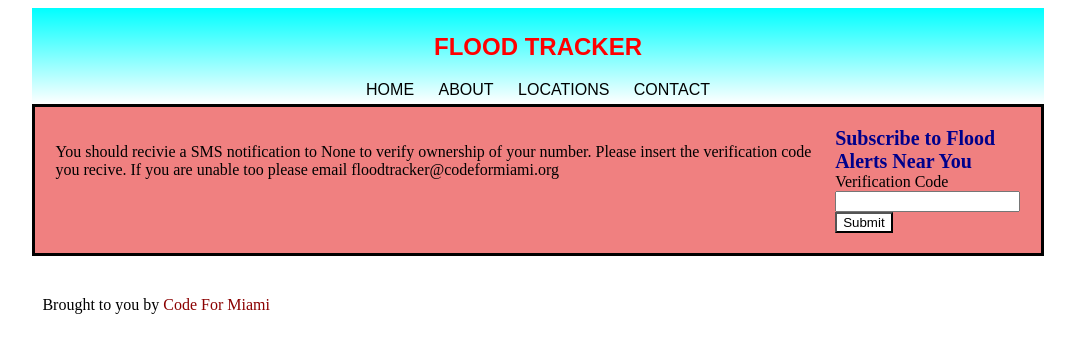
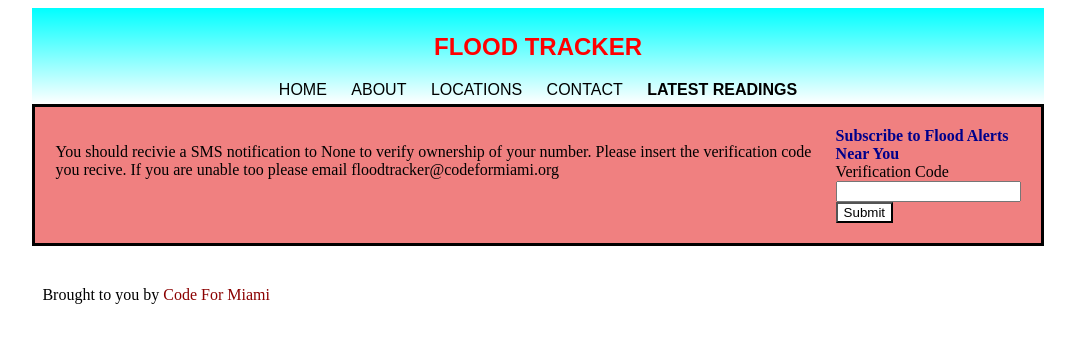
Before and after one commit to CodeforSouth/flood_tracker_monitor, a Flask app: page /verify in a window 1280 px wide. Shown: the top 353 px of the page, without its empty margins (102-1177 px from the left). Run offline with Flask 2, Linux system fonts and the light colour scheme; parts of the project's set-up code (start-up, migrations or seed data) failed here and were passed over; some libraries are stand-ins or nearby versions.

Commit message:
links + title change

```diff
--- a/app/iot/static/style.css
+++ b/app/iot/static/style.css
@@ -63,7 +63,6 @@
 }
 
 .form-title{
-    font-size: 20px;
     font-weight: bold;
     color: darkblue;
 }
@@ -77,6 +76,9 @@
   .description{
       font-size: 20px;
   }
+  #readings{
+      font-weight: 800;
+  }
 
   .column1{
     flex:40%;
--- a/app/iot/templates/base.html
+++ b/app/iot/templates/base.html
@@ -10,6 +10,7 @@
       <a href="#">about</a>
       <a href="#">locations</a>
       <a href="#">contact</a>
+      <a href="/readings/1" id='readings'>Latest Readings</a>
     </nav>
   </header>
   {% for message in get_flashed_messages() %}
--- a/app/iot/templates/readings.html
+++ b/app/iot/templates/readings.html
@@ -6,6 +6,7 @@
 
 {% block content %}
 <div class="container">
+    <h2>{{ device.name }} Tracker</h2>
     <div class="section">
       <canvas id="myChart"></canvas>
       <button id='minutes'>Minutes</button>
```
